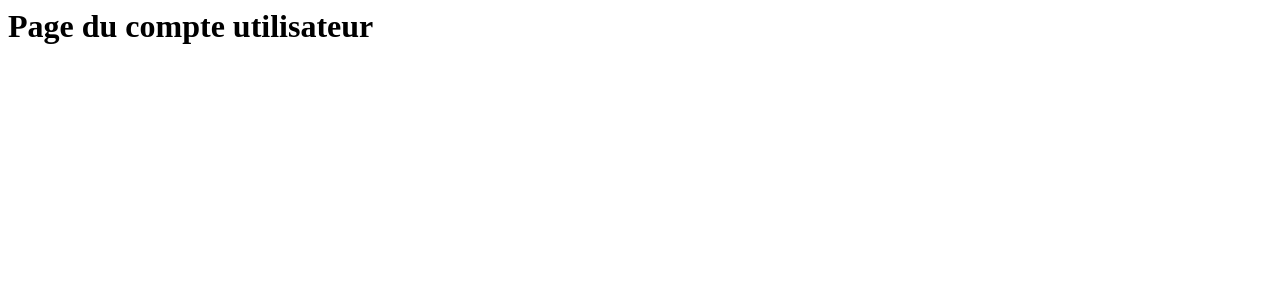
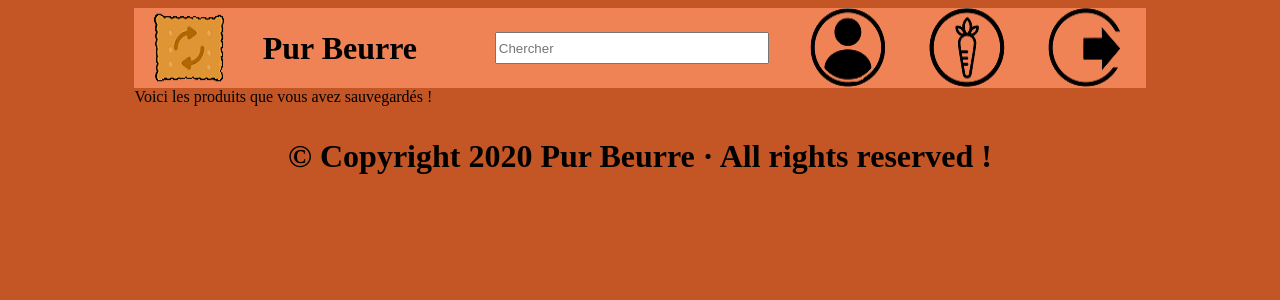
Before and after one commit to thomsart/P8_Cottenceau_Thomas, a Django app: page /user_account/ in a window 1280 px wide. Shown: the top 300 px of the page. Run offline with Django 3.2, Linux system fonts and the light colour scheme.

Commit message:
collage dans tout les files HTML+CSS

```diff
--- a/startup_pur_beurre/static/css/user_account.css
+++ b/startup_pur_beurre/static/css/user_account.css
@@ -0,0 +1,83 @@
+body
+{
+    background-color: #c45525;
+}
+
+#block_page
+{
+    display: flex;
+    flex-direction: column;
+    max-width: 80%;
+    padding-left: 10%;
+}
+@media screen and (max-width: 1024px)
+{
+    #block_page
+    {
+        max-width: 100%;
+        padding-left: 0%;
+    }
+}
+
+h1
+{
+    color: black;
+    text-align: center;
+    font-size: 4em;
+}
+
+h2
+{
+    color: black;
+    text-align: center;
+    font-size: 3em;
+}
+
+h3
+{
+    color: black;
+    text-align: center;
+    font-size: 2em;
+}
+
+p
+{
+    color:black;
+    max-width: 90%;
+    text-align: justify;
+    margin-left: auto;
+    margin-right: auto;
+    font-size: 2em;
+}
+
+nav
+{
+    background-color: #f08355;
+    display: flex;
+    flex-direction: row;
+    justify-content: space-around;
+    height: 5em;
+}
+
+nav h3
+{
+    margin-top: auto;
+    margin-bottom: auto
+}
+
+#nav_input
+{
+    height: 2em;
+    width: 20em;
+    margin-top: auto;
+    margin-bottom: auto
+}
+
+footer
+{
+    position: relative;
+    height: 6em;
+}
+
+
+/* ##################################################################################### */
--- a/startup_pur_beurre/templates/pages/user_account.html
+++ b/startup_pur_beurre/templates/pages/user_account.html
@@ -1 +1,36 @@
-<h1>Page du compte utilisateur</h1>
+{% load static %}
+<!DOCTYPE html>
+
+<html>
+    <head>
+        <meta charset="utf-8" />
+        <link rel="stylesheet" type="text/css" href="{% static 'css/user_account.css' %}" media="all"/>
+        <title>Pur Beurre</title>
+    </head>
+    <body>
+        <div id="block_page">
+            <nav>
+                <img id="petit_beurre_icon" src="/static/icons/icon_petit_beurre.png">
+                <h3>Pur Beurre</h3>
+                <form id="nav_form"></form>
+                    <input type="text" id="nav_input" name="research" placeholder="Chercher" size=50" maxlength="70"></input>
+                </form>
+                <img id="user_icon" src="/static/icons/user.png">
+                <img id="saved_food_icon" src="/static/icons/carrot.png">
+                <img id="logout_icon" src="/static/icons/logout.png">
+            </nav>
+
+            <div id="title_products_saved">
+                <p2>Voici les produits que vous avez sauvegardés !</p2>
+            </div>
+
+            <div id="products_saved_div">
+
+            </div>
+
+            <footer>
+                <h3>&copy; Copyright {% now 'Y' %} Pur Beurre &middot; All rights reserved !</h3>
+            </footer>
+        </div>
+    </body>
+</html>
```
Also changed, not shown: startup_pur_beurre/static/css/saved_products.css (+83 -0 lines), startup_pur_beurre/static/css/selected_product.css (+83 -0 lines), startup_pur_beurre/templates/pages/saved_products.html (+36 -1 lines), startup_pur_beurre/templates/pages/selected_product.html (+39 -1 lines).
